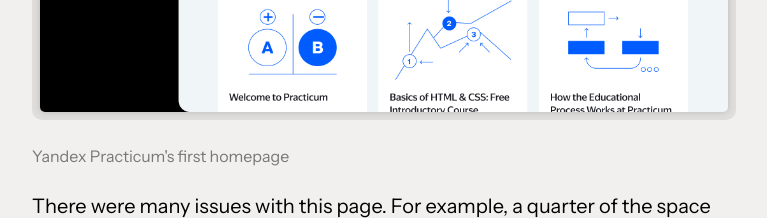
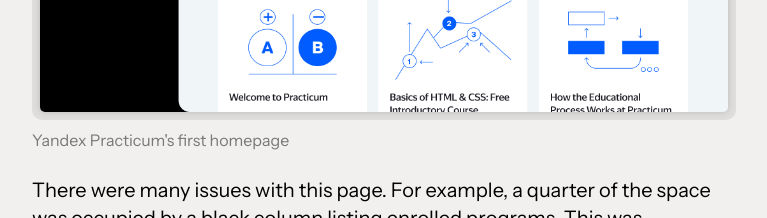
Before and after one commit to tonyfresher/tonyfresher-com, a Next.js app: page /work/tripleten in a window 1280 px wide. Shown: the part 1940-2158 px from the top of the page, without its empty margins (64-831 px from the left). Built offline with nearby package versions, Linux system fonts and the light colour scheme; a web font is replaced by a local one.

Commit message:
Small fixes

```diff
--- a/src/app/global.css
+++ b/src/app/global.css
@@ -77,7 +77,7 @@
     --border: #e3e1de;
     --input: #e3e1de;
 
-    --ring: #e96e3a;
+    --ring: #ff5900;
 
     --chart-1: #3f96f3;
     --chart-2: #3aa65e;
@@ -116,7 +116,7 @@
     --border: #2e2e2e;
     --input: #2e2e2e;
 
-    --ring: #e96e3a;
+    --ring: #ff5900;
 
     --chart-1: #3f96f3;
     --chart-2: #3aa65e;
@@ -151,14 +151,10 @@
     }
 
     .wide-block {
-        @apply col-span-5;
+        @apply col-span-5 max-sm:-mx-4;
     }
 
-    .mdx-content > * {
-        @apply m-0;
-    }
-
-    .mdx-content > *:not(:first-child, h2, h3) {
+    .mdx-content > *:not(:first-child, h2, h3, .caption) {
         @apply mt-6;
     }
 
@@ -192,7 +188,7 @@
 
     .mdx-content > p > img,
     .mdx-content > p > video {
-        @apply rounded-md border border-[color:var(--color-glassy)];
+        @apply border-glassy w-full rounded-md border;
     }
 
     .mdx-content > p > a > img {
--- a/src/app/work/tripleten/page.mdx
+++ b/src/app/work/tripleten/page.mdx
@@ -22,7 +22,7 @@ export const meta = {
 
 export const metadata = buildWorkMetadata(meta)
 
-TripleTen is a personalized learning service that takes you from gaining skills to employment. Named by [Fortune](https://fortune.com/education/articles/best-software-engineering-bootcamps/) as the best overall tech bootcamp in the US, it serves students in both the US and LatAm markets and has 20k monthly active users. It's a part of Nebius, a NASDAQ-listed $20B AI cloud company. This is also the funniest place I’ve ever worked.
+TripleTen is an AI-powered personalized learning service that takes you from gaining skills to employment. Named by [Fortune](https://fortune.com/education/articles/best-software-engineering-bootcamps/) as the best overall tech bootcamp in the US, it serves students in both the US and LatAm markets and has 20k monthly active users. It's a part of Nebius, a NASDAQ-listed $20B AI cloud company. This is also the funniest place I’ve ever worked.
 
 I was part of the founding team, driving the product design direction and taking on whatever else was needed to build a successful edtech product with strong design foundation.
 
@@ -41,8 +41,8 @@ I was part of the founding team, driving the product design direction and taking
             { src: '/tripleten/showcase/quiz.png', label: 'Quiz' }
         ]}
     />
-    <span className="caption">TripleTen’s learning platform</span>
 </div>
+<span className="caption">TripleTen’s learning platform</span>
 
 ## Homepage redesign
 
@@ -109,8 +109,8 @@ In the new prototype, I proposed splitting all blocks of the current homepage in
         controls={false}
         autoPlay
     />
-    <span className="caption">New homepage prototype</span>
 </div>
+<span className="caption">New homepage prototype</span>
 
 This change has made navigation clear again and has added some space for new updates: onboarding and progress-related features can be added to the main page, planning mechanics would appear on the calendar page, all about career can be combined with the skillset, and any other can be added to the sidebar.
 
@@ -156,8 +156,8 @@ Not long after, we started to work with student activation and our onboarding me
             src="https://www.figma.com/embed?embed_host=share&url=https%3A%2F%2Fwww.figma.com%2Fproto%2Fk5MnpfrE3piDjhdijBIRyx%2FTripleTen's-Homepage%3Fpage-id%3D0%253A1%26type%3Ddesign%26node-id%3D1-3784%26viewport%3D2018%252C369%252C0.48%26t%3D1AurlfEQ1lFx2UFp-1%26scaling%3Dscale-down-width%26hide-ui%3D1"
         ></iframe>
     </BrowserContainer>
-    <span className="caption">New homepage prototype</span>
 </div>
+<span className="caption">New homepage prototype</span>
 
 The new homepage was designed with scalability in mind, allowing for new features and updates. After release, we added a start date widget, an onboarding checklist, Discord integration, and a settings page.
 
@@ -183,5 +183,5 @@ The new homepage was designed with scalability in mind, allowing for new feature
             }
         ]}
     />
-    <span className="caption">Features based on the new homepage</span>
 </div>
+<span className="caption">Features based on the new homepage</span>
--- a/src/components/link.tsx
+++ b/src/components/link.tsx
@@ -20,8 +20,7 @@ export default function Link({
 }: LinkProps) {
     const mixedClassName = cn(
         // Base styles
-        'transition duration-150 ease-out',
-        'rounded-xs px-1',
+        'transition duration-50 ease-out',
         'focus-visible:outline-2 focus-visible:outline-offset-2 focus-visible:outline-[currentColor]',
 
         // Display
```
